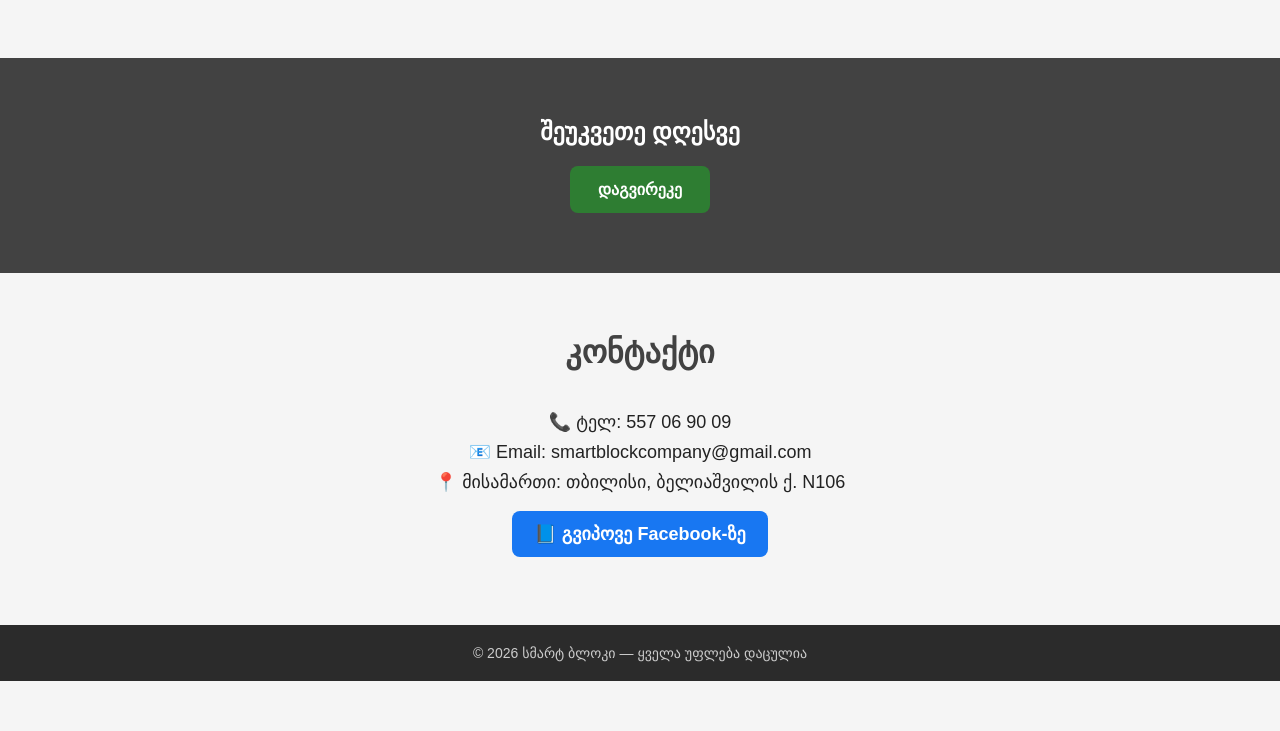
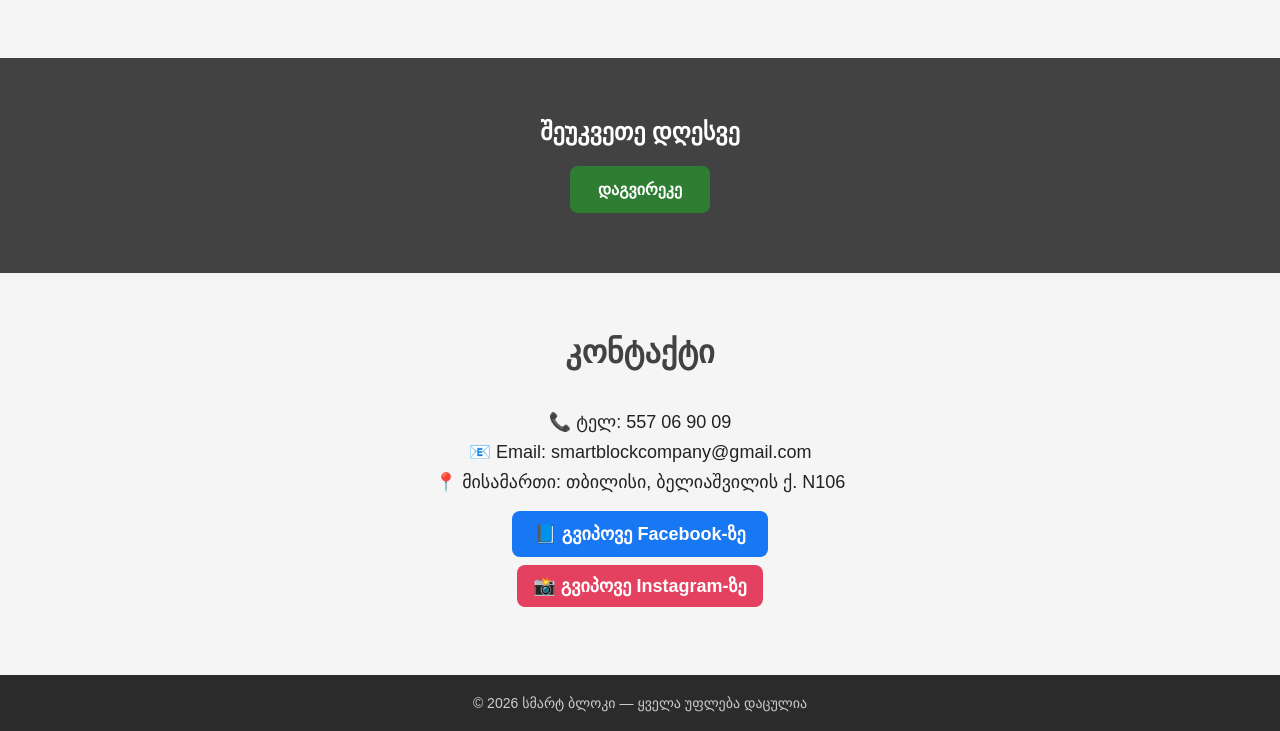
Before and after one commit to gi2gi91/gi2gi91.github.io, a plain HTML site: page index.html in a window 1280 px wide. Shown: the part 2785-3516 px from the top of the page. Before the commit the page ends 3466 px from the top, so only its background shows below. Drawn offline with Linux system fonts and the light colour scheme.

Commit message:
Update index.html

```diff
--- a/index.html
+++ b/index.html
@@ -151,6 +151,19 @@ footer{
 .fb-btn:hover{
   opacity:0.9;
   transform:translateY(-2px);
+}
+  .ig-btn {
+  display: inline-block;
+  padding: 10px 16px;
+  background: #E4405F;
+  color: white;
+  text-decoration: none;
+  border-radius: 8px;
+  font-weight: bold;
+}
+
+.ig-btn:hover {
+  background: #c13584;
 }
   .whatsapp-float{
   position:fixed;
@@ -340,6 +353,11 @@ footer{
     📘 გვიპოვე Facebook-ზე
   </a>
 </p>
+  <p>
+  <a href="https://instagram.com/smartblockcompany/" target="_blank" class="ig-btn">
+    📸 გვიპოვე Instagram-ზე
+  </a>
+</p>
 </section>
 
 <footer>
```
